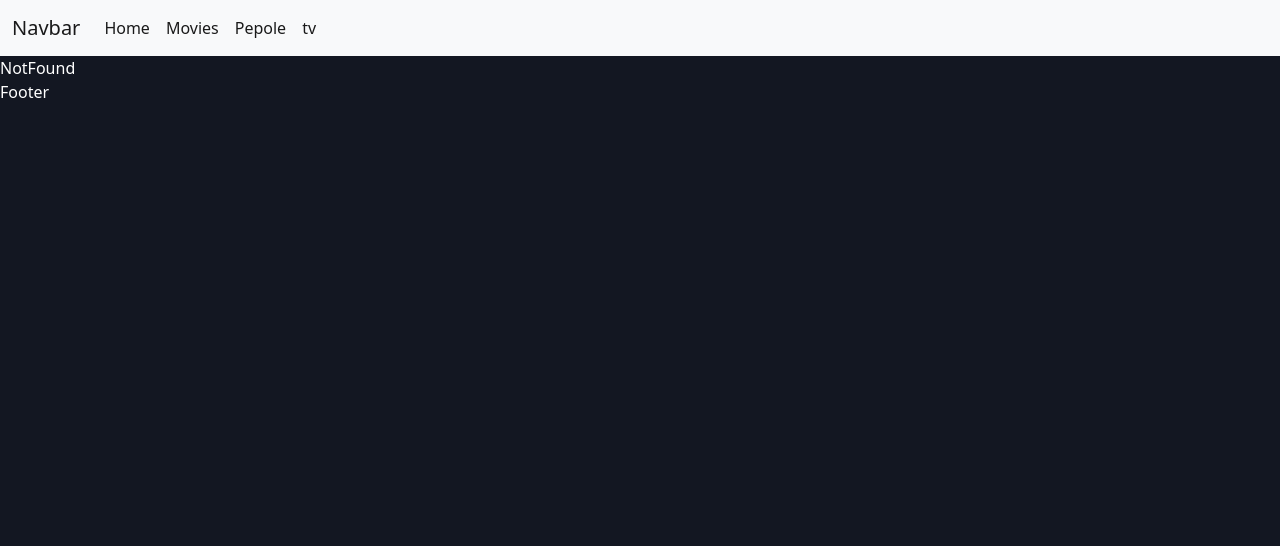
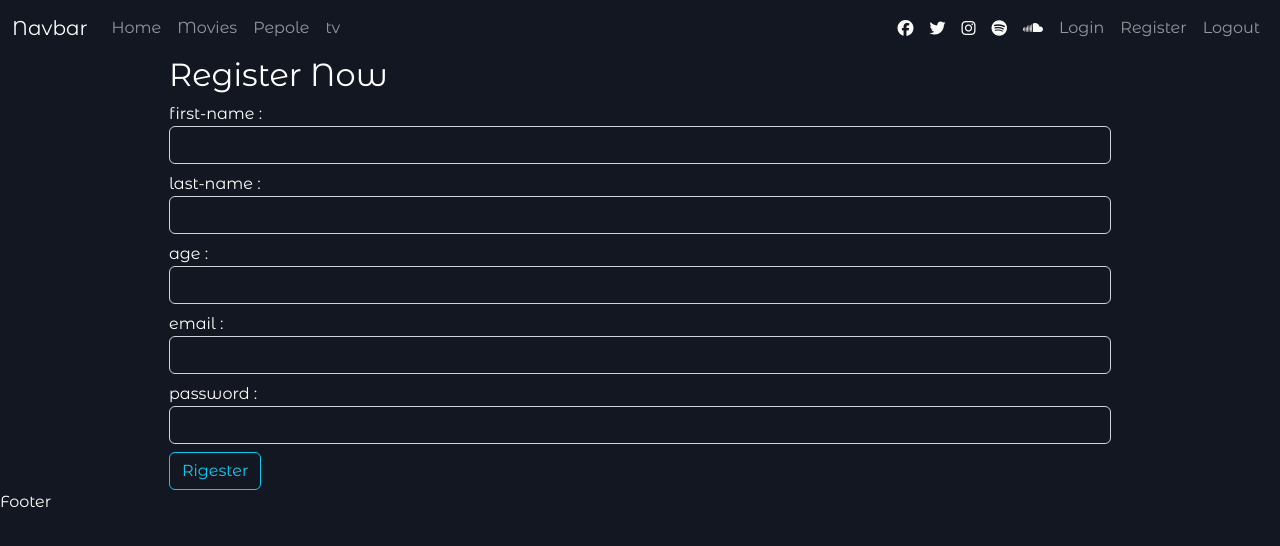
Before and after one commit to amrIsmayl/trending-Movies, a React (Create React App) app: page /register in a window 1280 px wide. Shown: the top 546 px of the page. Built offline with nearby package versions, Linux system fonts and the light colour scheme.

Commit message:
create Registration form

```diff
--- a/package.json
+++ b/package.json
@@ -7,6 +7,7 @@
     "@testing-library/jest-dom": "^5.16.4",
     "@testing-library/react": "^13.3.0",
     "@testing-library/user-event": "^13.5.0",
+    "axios": "^0.27.2",
     "bootstrap": "^5.2.0",
     "jquery": "^3.6.0",
     "react": "^18.2.0",
--- a/src/App.jsx
+++ b/src/App.jsx
@@ -8,6 +8,8 @@ import Pepole from './Pepole';
 import Movies from './Movies';
 import Tv from './Tv';
 import NotFound from './NotFound';
+import Register from './Register';
+import Login from './Login';
 
 
 import { Route, Routes } from 'react-router-dom';
@@ -20,16 +22,21 @@ function App() {
 
       <Navbar />
 
-      <Routes>
+      <div className="container-fluid">
+        <Routes>
 
-        <Route path="" element={<Home/>} />
-        <Route path="home" element={<Home/>} />
-        <Route path="movies" element={<Movies/>} />
-        <Route path="pepole" element={<Pepole/>} />
-        <Route path="tv" element={<Tv/>} />
-        <Route path="*" element={<NotFound/>} />
+          <Route path="" element={<Home />} />
+          <Route path="home" element={<Home />} />
+          <Route path="movies" element={<Movies />} />
+          <Route path="pepole" element={<Pepole />} />
+          <Route path="tv" element={<Tv />} />
+          <Route path="login" element={<Login />} />
+          <Route path="register" element={<Register />} />
+          <Route path="*" element={<NotFound />} />
 
-      </Routes>
+        </Routes>
+
+      </div>
 
       <Footer />
 
--- /dev/null
+++ b/src/Login.jsx
@@ -0,0 +1,7 @@
+import React from 'react'
+
+export default function Login() {
+  return (
+    <div>Login</div>
+  )
+}
--- a/src/Navbar.jsx
+++ b/src/Navbar.jsx
@@ -4,24 +4,51 @@ import { Link } from 'react-router-dom'
 export default function Navbar() {
   return (
     <div>
-        <nav class="navbar navbar-expand-lg bg-light">
+        <nav class="navbar navbar-expand-lg navbar-dark bg-transparent">
   <div class="container-fluid">
     <Link class="navbar-brand" to="home">Navbar</Link>
 
     <div class="collapse navbar-collapse" id="navbarSupportedContent">
+
       <ul class="navbar-nav me-auto mb-2 mb-lg-0">
 
         <li class="nav-item">
-          <Link class="nav-link active" aria-current="page" to="home">Home</Link>
+          <Link class="nav-link " aria-current="page" to="home">Home</Link>
         </li>
+
         <li class="nav-item">
-          <Link class="nav-link active" aria-current="page" to="movies">Movies</Link>
+          <Link class="nav-link " aria-current="page" to="movies">Movies</Link>
         </li>
+
         <li class="nav-item">
-          <Link class="nav-link active" aria-current="page" to="pepole">Pepole</Link>
+          <Link class="nav-link " aria-current="page" to="pepole">Pepole</Link>
         </li>
+
         <li class="nav-item">
-          <Link class="nav-link active" aria-current="page" to="tv">tv</Link>
+          <Link class="nav-link " aria-current="page" to="tv">tv</Link>
+        </li>
+
+      </ul>
+      <ul class="navbar-nav mb-2 mb-lg-0">
+
+        <li class="nav-item d-flex align-items-center">
+          <i className=' fab mx-2 fa-facebook'></i>
+          <i className=' fab mx-2 fa-twitter'></i>
+          <i className=' fab mx-2 fa-instagram'></i>
+          <i className=' fab mx-2 fa-spotify'></i>
+          <i className=' fab mx-2 fa-soundcloud'></i>
+        </li>
+
+        <li class="nav-item">
+          <Link class="nav-link" aria-current="page" to="login">Login</Link>
+        </li>
+
+        <li class="nav-item">
+          <Link class="nav-link" aria-current="page" to="register">Register</Link>
+        </li>
+
+        <li class="nav-item">
+          <span class="nav-link">Logout</span>
         </li>
 
 
--- /dev/null
+++ b/src/Register.jsx
@@ -0,0 +1,54 @@
+import React, { useState } from 'react'
+
+export default function Register() {
+
+  const [user, setUser] = useState({
+    first_name: '',
+    last_name: '',
+    age: 0,
+    email: '',
+    password: ''
+  });
+
+  function getUserData(e) {
+    let myUser = { ...user }; // copy user
+    myUser[e.target.name] = e.target.value;
+    setUser(myUser);
+    console.log(myUser)
+  }
+
+  function submitRegisterForm(e) {
+    e.preventDefault();
+    console.log(user)
+  }
+
+
+  return (
+    <>
+      <div className=' w-75 mx-auto'>
+        <h2>Register Now</h2>
+
+        <form onSubmit={submitRegisterForm}>
+          <label htmlFor="first_name">first-name :</label>
+          <input onChange={getUserData} className=' form-control mb-2' id='first_name' name='first_name' />
+
+          <label htmlFor="last_name">last-name :</label>
+          <input onChange={getUserData} className=' form-control mb-2' id='last_name' name='last_name' />
+
+          <label htmlFor="age">age :</label>
+          <input onChange={getUserData} type='number' className=' form-control mb-2' id='age' name='age' />
+
+          <label htmlFor="email">email :</label>
+          <input onChange={getUserData} type='email' className=' form-control mb-2' id='email' name='email' />
+
+          <label htmlFor="password">password :</label>
+          <input onChange={getUserData} type='password' className=' form-control mb-2' id='password' name='password' />
+
+          <button type='supmit' className=' btn btn-outline-info'>Rigester</button>
+
+        </form>
+
+      </div>
+    </>
+  )
+}
--- a/src/index.css
+++ b/src/index.css
@@ -1,3 +1,5 @@
+@import url('https://fonts.googleapis.com/css2?family=Montserrat+Alternates&display=swap');
+
 :root{
   --bg-main:#131722;
   --light-bg:#24baef;
@@ -5,6 +7,12 @@
 }
 
 body{
+  font-family: 'Montserrat Alternates', sans-serif !important ;
   background-color: var(--bg-main);
   color: var(--main-color);
 }
+
+input{
+  background-color: transparent !important;
+  color: #fff !important;
+}
```
Also changed, not shown: 1 other file (tests, documents, lock files or other folders).
